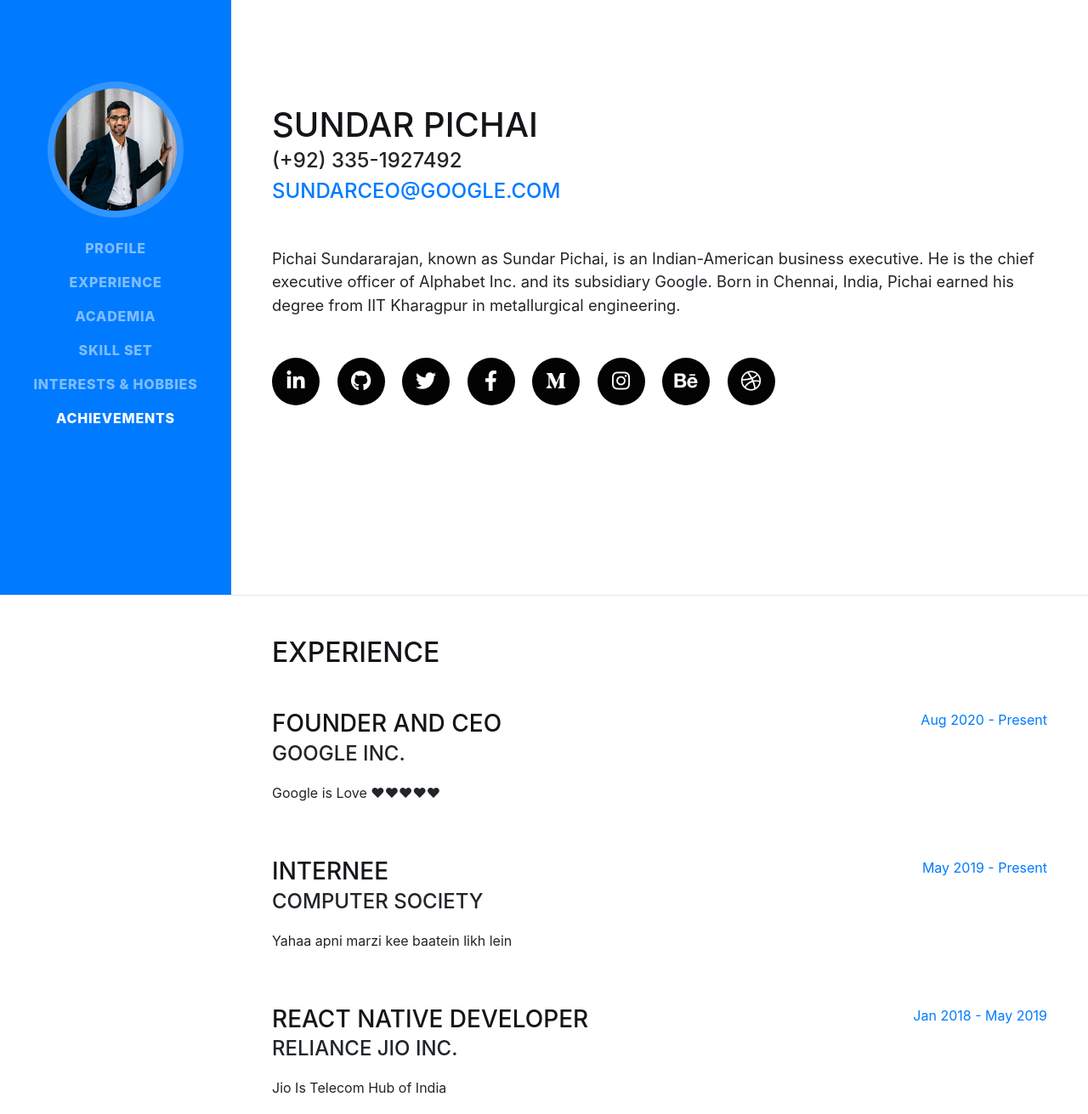
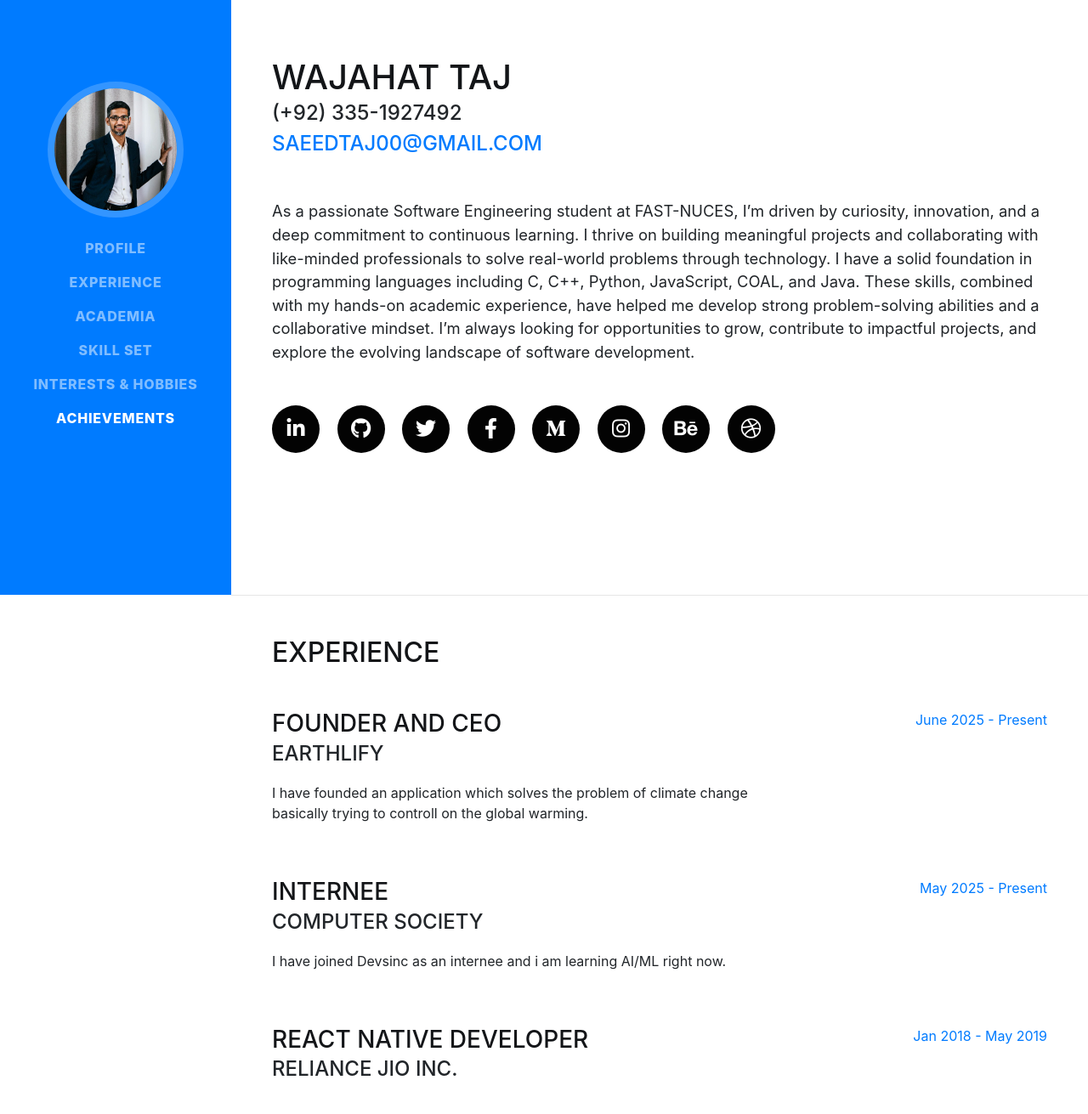
Before and after one commit to saeed-taj/PORTFOLIO, a website with bundled scripts: page index.html in a window 1280 px wide. Shown: the part 100-1411 px from the top of the page at 85% size. Built offline with nearby package versions, Linux system fonts and the light colour scheme; a web font is replaced by a local one.

Commit message:
Update index.html

```diff
--- a/index.html
+++ b/index.html
@@ -12,7 +12,7 @@
   <link rel="icon" type="image/png" href="img/workshop.png"/>
 
   <!-- Write your Name here!-->
-  <title>Sundar Pichai</title>
+  <title>Wajahat Taj</title>
 
 
   <!-- Bootstrap core CSS -->
@@ -38,7 +38,7 @@
     <a class="navbar-brand js-scroll-trigger" href="#page-top">
 
       <!--Write your Name here! -->
-      <span class="d-block d-lg-none">Sundar Pichai</span>
+      <span class="d-block d-lg-none">Wajahat Taj</span>
       <span class="d-none d-lg-block">
         <img class="img-fluid img-profile rounded-circle mx-auto mb-2" src="img/profile.jpg" alt="">
       </span>
@@ -77,7 +77,7 @@
       <div class="w-100">
         <!--Enter your name! -->
 
-        <h1 class="mb-0">Sundar Pichai
+        <h1 class="mb-0">Wajahat Taj
 
         </h1>
         <!--Enter your Mobile Number here! -->
@@ -85,12 +85,14 @@
           <br>
 
           <!--Enter your Email Address -->
-          <a href="mianjawadahmad@encoderbytes.com">sundarceo@google.com</a>
+          <a href="mianjawadahmad@encoderbytes.com">saeedtaj00@gmail.com</a>
         </div>
 
         <!-- Description / About Me! (Yahha khul ke Likhen) -->
         <p class="lead mb-5">
-          Pichai Sundararajan, known as Sundar Pichai, is an Indian-American business executive. He is the chief executive officer of Alphabet Inc. and its subsidiary Google. Born in Chennai, India, Pichai earned his degree from IIT Kharagpur in metallurgical engineering.
+As a passionate Software Engineering student at FAST-NUCES, I’m driven by curiosity, innovation, and a deep commitment to continuous learning. I thrive on building meaningful projects and collaborating with like-minded professionals to solve real-world problems through technology.
+I have a solid foundation in programming languages including C, C++, Python, JavaScript, COAL, and Java. These skills, combined with my hands-on academic experience, have helped me develop strong problem-solving abilities and a collaborative mindset.
+I’m always looking for opportunities to grow, contribute to impactful projects, and explore the evolving landscape of software development.
         </p>
 
 
@@ -135,11 +137,11 @@
          <div class="resume-item d-flex flex-column flex-md-row justify-content-between mb-5">
           <div class="resume-content">
             <h3 class="mb-0">Founder and CEO</h3>
-            <div class="subheading mb-3">Google Inc.</div>
-            <p> Google is Love ❤❤❤❤❤</p>
+            <div class="subheading mb-3"> Earthlify </div>
+            <p> I have founded an application which solves the problem of climate change basically trying to controll on the global warming. </p>
           </div>
           <div class="resume-date text-md-right">
-            <span class="text-primary">Aug 2020 - Present</span>
+            <span class="text-primary">June 2025 - Present</span>
           </div>
         </div>
 
@@ -148,10 +150,10 @@
           <div class="resume-content">
             <h3 class="mb-0">Internee</h3>
             <div class="subheading mb-3">Computer Society</div>
-            <p>Yahaa apni marzi kee baatein likh lein </p>
+            <p> I have joined Devsinc as an internee and i am learning AI/ML right now. </p>
           </div>
           <div class="resume-date text-md-right">
-            <span class="text-primary">May 2019 - Present</span>
+            <span class="text-primary">May 2025 - Present</span>
           </div>
         </div>
 
@@ -159,7 +161,7 @@
           <div class="resume-content">
             <h3 class="mb-0">React Native Developer</h3>
             <div class="subheading mb-3">Reliance JIO Inc.</div>
-            <p>Jio Is Telecom Hub of India</p>
+            <p>  </p>
           </div>
           <div class="resume-date text-md-right">
             <span class="text-primary">Jan 2018 - May 2019</span>
```
